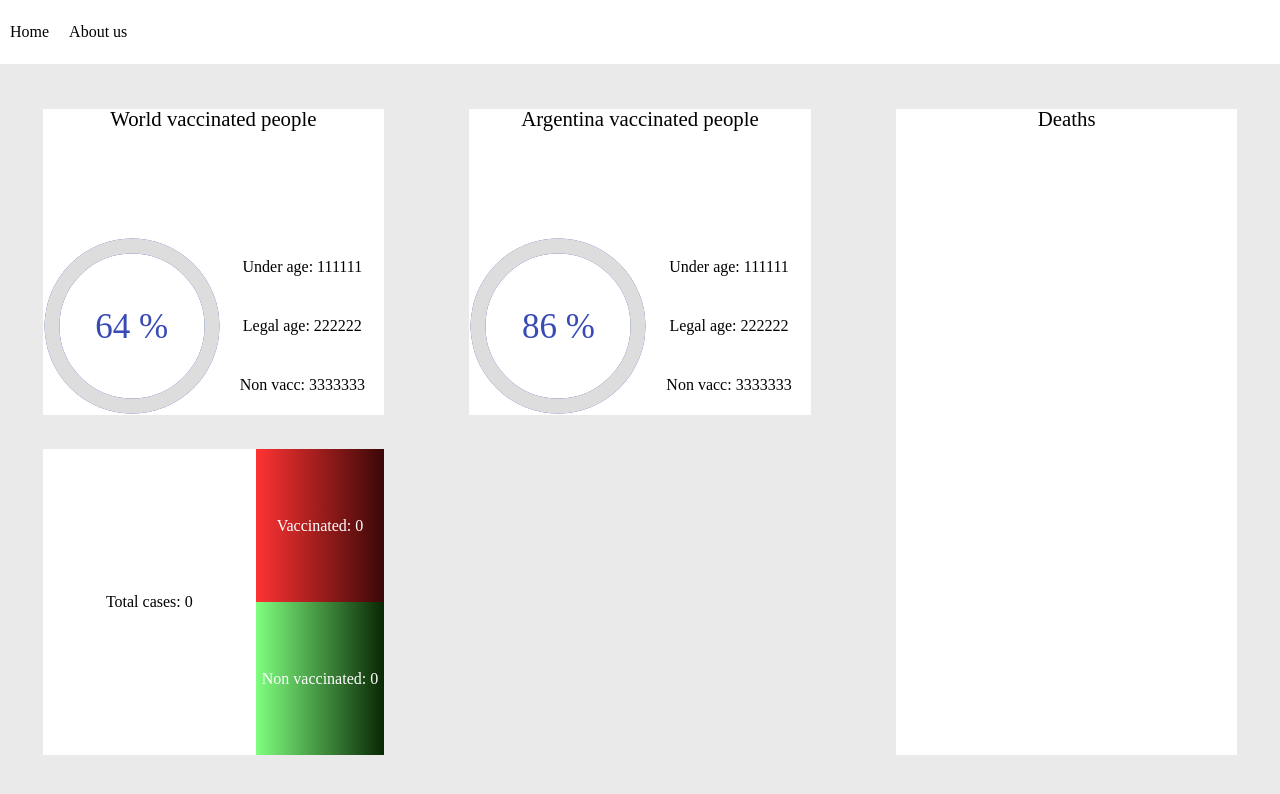
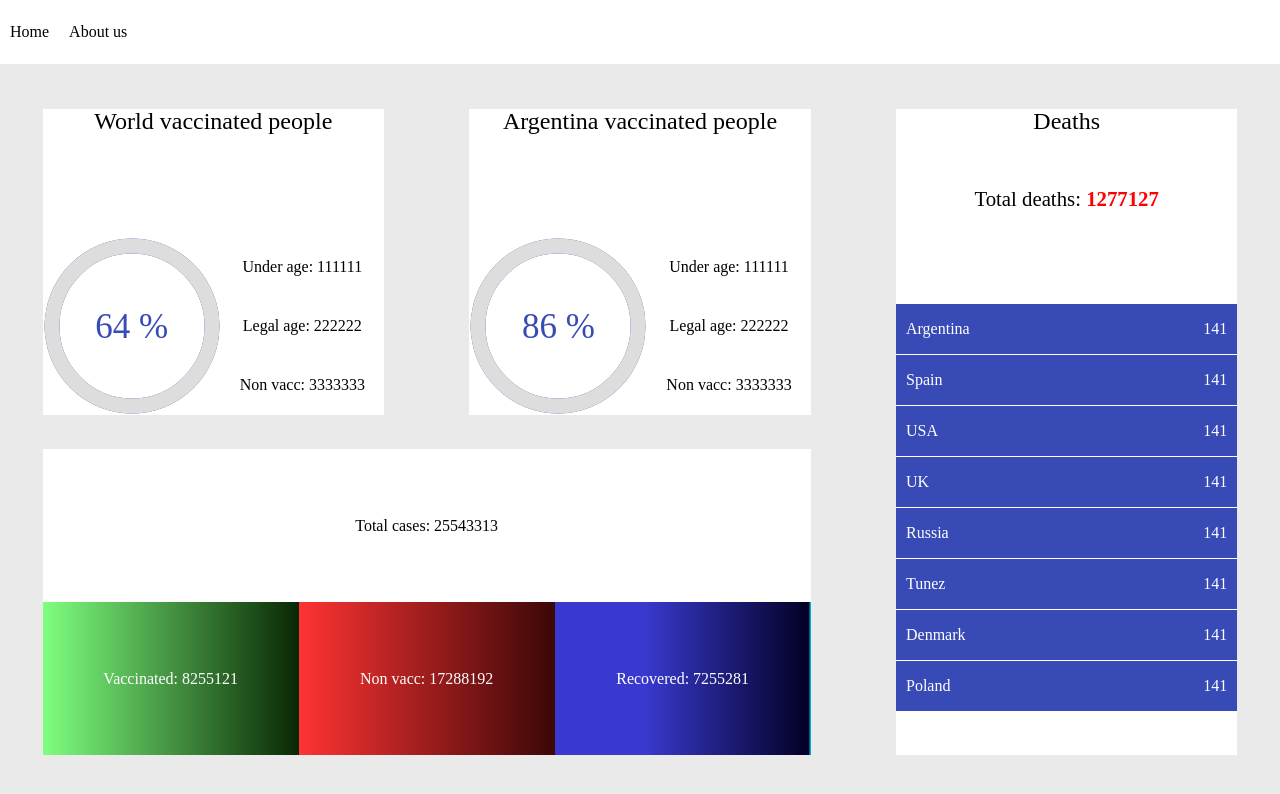
Before and after one commit to Andres191200/covid-webpage, a React (Create React App) app: page / in a window 1280 px wide. Shown: the top 794 px of the page. Built offline with nearby package versions, Linux system fonts and the light colour scheme.

Commit message:
cards done

```diff
--- a/src/components/card2.jsx
+++ b/src/components/card2.jsx
@@ -1,17 +1,33 @@
 import { useEffect } from 'react';
 import '../styles/card.css';
 
+import Country from './country.jsx';
+
+const countryRankingBasedOnDeaths = ([]) =>{
+    //SORT COUNTRIES
+}
 
 
-
-const Card = ({ cardNumber, title }) => {
+const Card = ({ cardNumber, title, totalDeaths }) => {
     return (
         <div className={`card-main-div card-${cardNumber}`}>
             <div className="data-title">
                 <span>{title}</span>
             </div>
             <div className="info-container death-info">
-
+                <div className="total-deaths">
+                    <span>Total deaths: <h1>{totalDeaths}</h1></span>
+                </div>
+                <div className="deaths-per-country">
+                    <Country deaths={141} name={'Argentina'}/>
+                    <Country deaths={141} name={'Spain'}/>
+                    <Country deaths={141} name={'USA'}/>
+                    <Country deaths={141} name={'UK'}/>
+                    <Country deaths={141} name={'Russia'}/>
+                    <Country deaths={141} name={'Tunez'}/>
+                    <Country deaths={141} name={'Denmark'}/>
+                    <Country deaths={141} name={'Poland'}/>
+                </div>
             </div>
         </div>
     )
--- /dev/null
+++ b/src/components/country.jsx
@@ -0,0 +1,11 @@
+const Country = ({name, deaths}) =>{
+
+    return(
+        <div className="country">
+            <h1>{name}</h1>
+            <h1>{deaths}</h1>
+        </div>
+    )
+}
+
+export default Country;
--- a/src/components/mainPage.jsx
+++ b/src/components/mainPage.jsx
@@ -1,24 +1,54 @@
+import {useState as UseState, useEffect as UseEffect} from 'react';
+
 import '../styles/mainPage.css';
 
 import Card from './card.jsx';
 import Card2 from './card2.jsx';
 
-const mainPage = () =>{
-    return(
+const calculateTotalCases = (vaccinatedCases, nonVaccinatedCases) => {
+    return vaccinatedCases + nonVaccinatedCases;
+}
+
+const calculateRecoveredCases = (totalCases, totalDeaths) =>{
+    return totalCases - totalDeaths;
+}
+
+
+const mainPage = () => {
+    const [totalCases, setTotalCases] = UseState();
+    const [totalDeaths, setTotalDeaths] = UseState(1277127);
+    const [vaccinatedCases, setVaccinatedCases] = UseState(8255121);
+    const [nonVaccinatedCases, setNonVaccinatedCases] = UseState(17288192);
+    const [recoveredCases, setRecoveredCases] = UseState(7255281);
+
+    UseEffect(() =>{
+        setTotalCases(calculateTotalCases(vaccinatedCases,nonVaccinatedCases));
+
+    },[vaccinatedCases,nonVaccinatedCases])
+
+    // setRecoveredCases(calculateRecoveredCases(totalCases, totalDeaths));    //THIS GIVES ERROR
+
+    return (
         <div className="main-div">
             <div className="cards-container">
-                <Card cardNumber={'1'} percentage={64} title={'World vaccinated people'}/>
-                <Card cardNumber={'2'} percentage={86} title={'Argentina vaccinated people'}/>
-                <Card2 cardNumber={'4'} title={'Deaths'}/>
+                <Card cardNumber={'1'} percentage={64} title={'World vaccinated people'} />
+                <Card cardNumber={'2'} percentage={86} title={'Argentina vaccinated people'} />
+                <Card2 cardNumber={'4'} title={'Deaths'} totalDeaths={totalDeaths}/>
                 <div className="card-main-div card-3">
                     <div className="card-3-info">
-                        <h1>Total cases: 0</h1>
+                        <h1>Total cases: {totalCases}</h1>
                     </div>
 
-                    <div className="grid-div">
-                        <div><p>Vaccinated: 0</p></div>
-                        <div><p>Non vaccinated: 0</p></div>
+                    <div className="vaccinated">
+                        <div><p>Vaccinated: {vaccinatedCases}</p></div>
+                        <div><p>Non vacc: {nonVaccinatedCases}</p></div>
+                        <div><p>Recovered: {recoveredCases}</p></div>
                     </div>
+
+                    <div className="recovered">
+
+                    </div>
+
                 </div>
             </div>
         </div>
--- a/src/styles/card.css
+++ b/src/styles/card.css
@@ -71,48 +71,56 @@
 	width:100%;
 	top:0;
 	height:100%;
-	font-size:1.3rem;
+	font-size:1.5rem;
 }
 
 .card-3{
 	display:grid;
-	grid-template-columns: repeat(2,1fr);
+	grid-column: 1/3;
+	width:90%;
+	grid-template-rows: repeat(2,1fr);
 }
 
 .card-3-info{
-	margin:auto;
+	display:flex;
+	justify-content: center;
+	align-items: center;
+	height:100%;
+	width:100%;
+	grid-column: 1/4;
+}
+
+.vaccinated{
+	display:grid;
+	width:100%;
+	grid-template-columns: repeat(3, 1fr);
+	grid-row: 2;
+	grid-column: 1/4;
+}
+
+.vaccinated > div{
 	display:flex;
 	align-items: center;
 	justify-content: center;
 	height:100%;
-	width: 125%;
-}
-
-.grid-div{
-	display:grid;
-	grid-template-rows: repeat(2, 1fr);
-	width:75%;
-	justify-self: flex-end;
-}
-
-.grid-div > div{
-	margin:auto;
-	justify-content: center;
-	align-items:center;
-	display:flex;
-	height:100%;
 	width:100%;
 }
 
-.grid-div > div:nth-child(1n){
+
+.vaccinated > div:nth-child(1n){
+	background: linear-gradient(270deg, rgb(9, 39, 4) 0%, rgba(0,255,0,.5) 100%);
+}
+
+.vaccinated > div:nth-of-type(2n){
 	background: linear-gradient(270deg, rgb(59, 7, 7) 0%, rgba(255,0,0,.8) 100%);
 }
 
-.grid-div > div:nth-of-type(2n){
-	background: linear-gradient(270deg, rgb(9, 39, 4) 0%, rgba(0,255,0,.5) 100%);
+
+.vaccinated > div:nth-of-type(3n){
+	background: linear-gradient(90deg, rgba(57,57,207,1) 35%, rgba(2,0,36,1) 99%, rgba(0,212,255,1) 100%);
 }
 
-.grid-div > div > p{
+.vaccinated > div > p{
 	color:#FFF;
 }
 
@@ -140,13 +148,67 @@
 	height:95%;
 	grid-row:1/3;
 	grid-column: 3;
-	justify-content: flex-end;
+}
+
+.card-4 .data-title{
+	height:30px;
+}
+
+.death-info{
+	display:flex;
+	flex-direction: column;
+	height:100%;
+}
+
+.death-info > div{
+	display:flex;
+	align-items: center;
+	justify-content: center;
+}
+
+.total-deaths{
+	height:20%;
+}
+
+.deaths-per-country{
+	display:flex;
+	flex-direction: column;
+	height:80%;
+}
+
+.total-deaths h1, .total-deaths > span{
+	width:100%;
+	font-size: 1.3rem;
+	display:inline;
+}
+
+.total-deaths h1{
+	color:red;
+	font-weight: bold;
+}
+
+.country{
+	display: flex;
+	align-items: center;
+	justify-content: space-between;
+	height:50px;
+	background-color:  #374ab5;
+	width:100%;
+	border-bottom: 1px solid #FFF;
+}
+
+
+.country > h1{
+	margin: 0 10px;
+	color:#FFF;
 }
 
 
 .progressdiv{
     color:#374ab5;
 }
+
+
 
 .progress {
   display: block;
```
